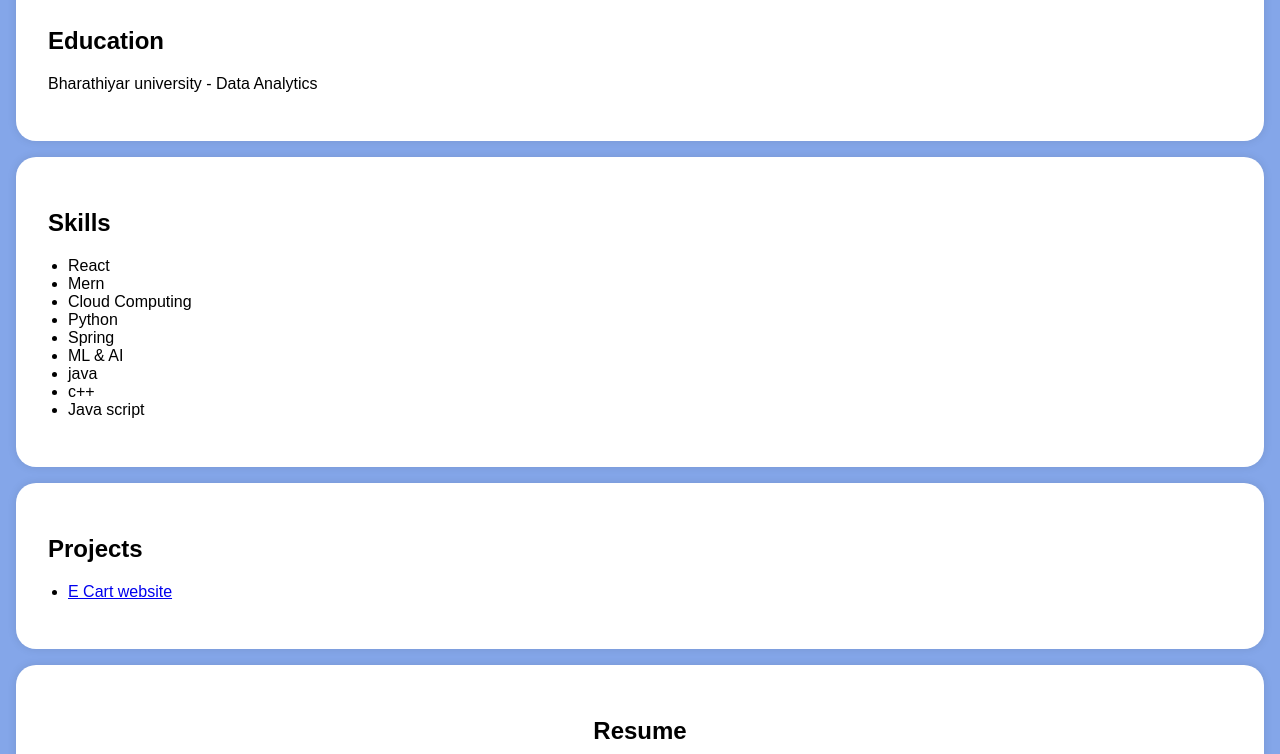
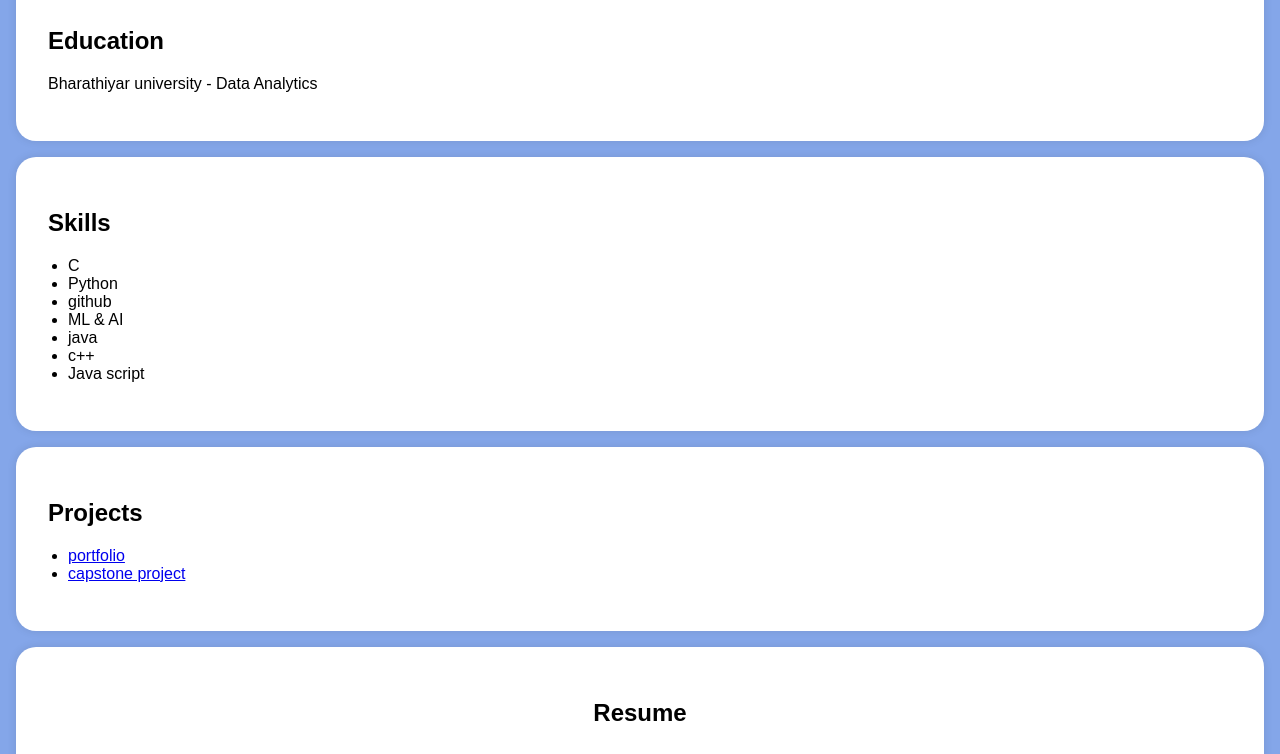
Before and after one commit to brindha005/digital-portfolio, a plain HTML site: page Index.html in a window 1280 px wide. Shown: the part 507-1261 px from the top of the page. Drawn offline with Linux system fonts and the light colour scheme.

Commit message:
Update Index.html

```diff
--- a/Index.html
+++ b/Index.html
@@ -138,11 +138,9 @@
         <div class="section-content">
             <h2>Skills</h2>
             <ul>
-                <li>React</li>
-                <li>Mern</li>
-                <li>Cloud Computing</li>
+                <li>C</li>
                 <li>Python</li>
-                <li>Spring</li>
+                <li>github</li>
                 <li>ML & AI</li>
                 <li>java</li>
                 <li>c++</li>
@@ -155,8 +153,8 @@
         <div class="section-content">
             <h2>Projects</h2>
             <ul>
-                <li><a href="#">E Cart website</a></li>
-
+                <li><a href="#">portfolio</a></li>
+                <li><a href="#">capstone project</a></li>
 
 
                 <!-- Add more project links here -->
```
